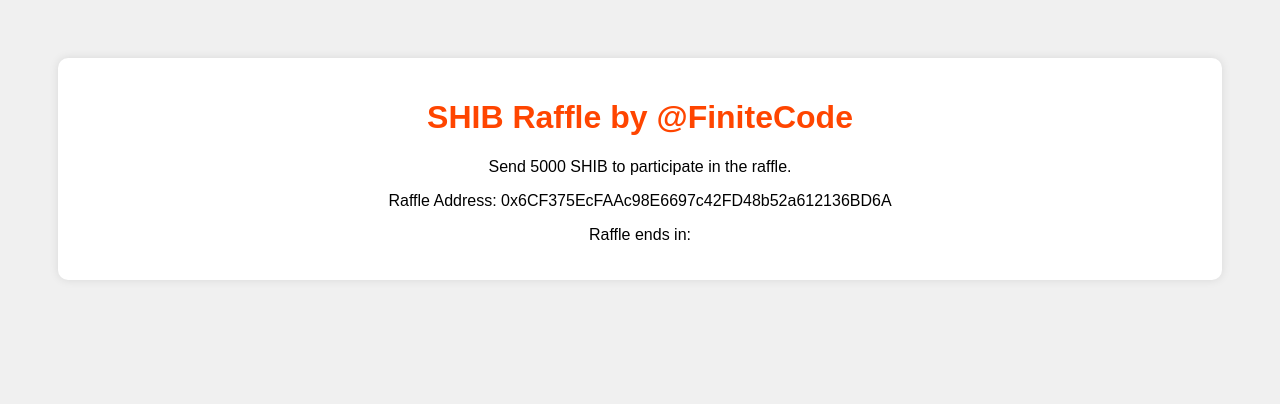
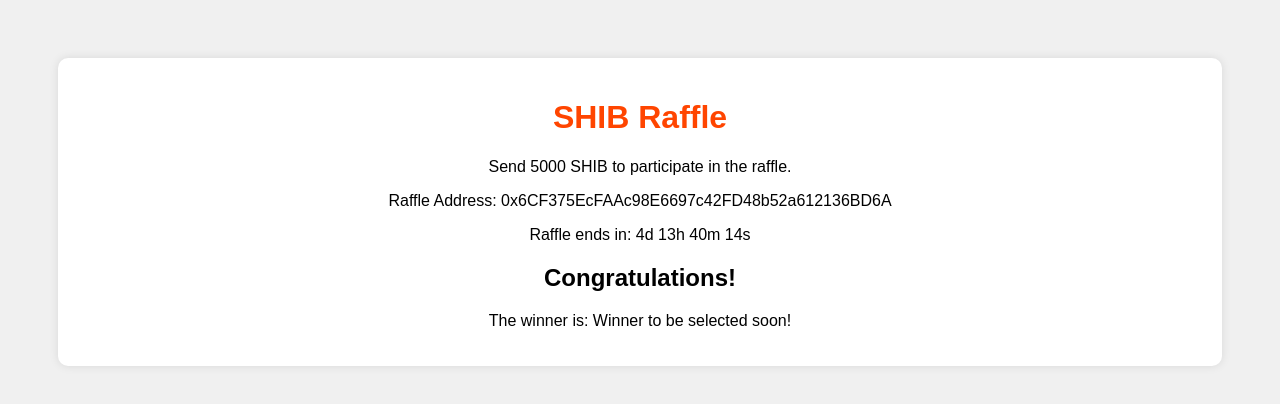
Before and after one commit to Finite-Code/shib-raffle, a plain HTML site: page index.html in a window 1280 px wide. Drawn offline with Linux system fonts and the light colour scheme.

Commit message:
Update index.html

```diff
--- a/index.html
+++ b/index.html
@@ -3,18 +3,18 @@
 <head>
     <meta charset="UTF-8">
     <meta name="viewport" content="width=device-width, initial-scale=1.0">
-    <title>SHIB Raffle!</title>
+    <title>SHIB Raffle</title>
     <link rel="stylesheet" href="styles.css">
 </head>
 <body>
     <div class="container">
-        <h1>SHIB Raffle by @FiniteCode</h1>
+        <h1>SHIB Raffle</h1>
         <p>Send 5000 SHIB to participate in the raffle.</p>
-        <p>Raffle Address: 0x6CF375EcFAAc98E6697c42FD48b52a612136BD6A</p>
+        <p>Raffle Address: <span id="raffleAddress">0x6CF375EcFAAc98E6697c42FD48b52a612136BD6A</span></p>
         <p>Raffle ends in: <span id="countdown"></span></p>
-        <div id="winnerAnnouncement" style="display:none;">
+        <div id="winnerAnnouncement">
             <h2>Congratulations!</h2>
-            <p>The winner is: <span id="winnerAddress"></span></p>
+            <p>The winner is: <span id="winnerAddress">Winner to be selected soon!</span></p>
         </div>
     </div>
     <script src="script.js"></script>
```
